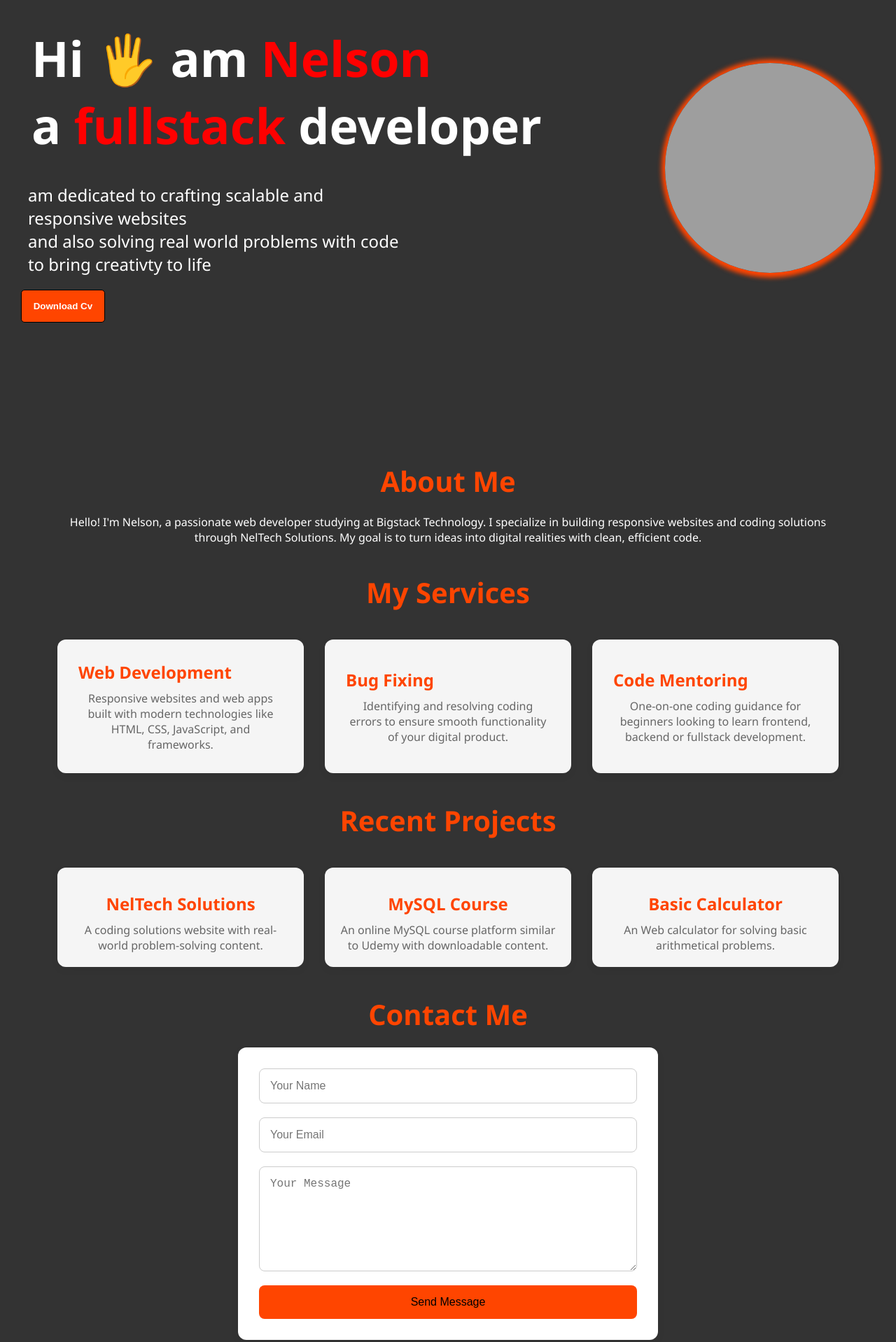
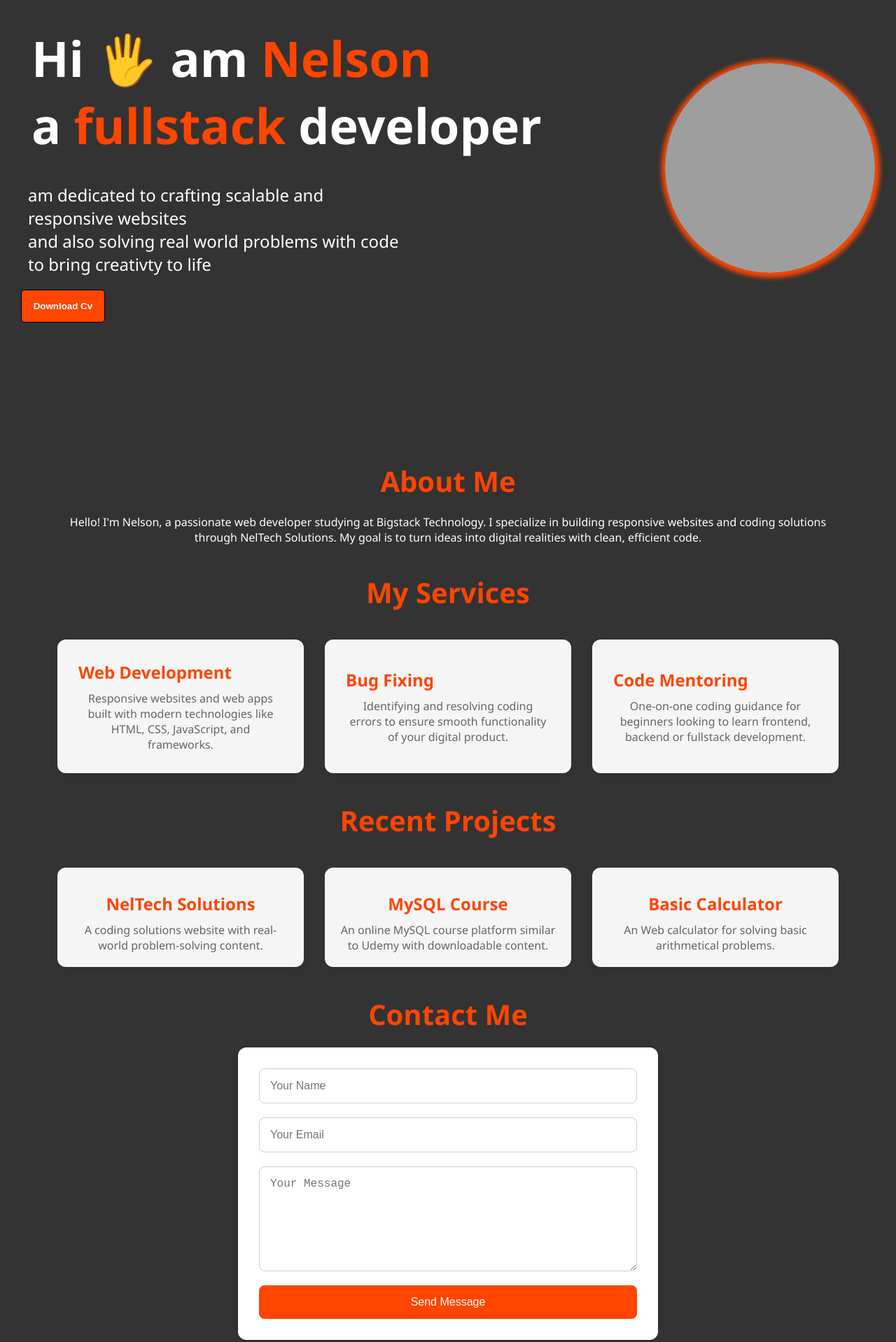
Before and after one commit to Nelson-bassey/my-portfolio, a plain HTML site: page index.html in a window 1280 px wide. Shown: the part 160-2078 px from the top of the page at 70% size. Drawn offline with Linux system fonts and the light colour scheme; grey boxes are pictures that could not be loaded.

Commit message:
just worked on my portfolio

```diff
--- a/index.html
+++ b/index.html
@@ -39,7 +39,7 @@
     </div>
     <!-- the image div  -->
     <div id="images">
-      <img src="images/My ChatGPT image.png" alt="Nelson Bassey">
+      <img src="/My ChatGPT image.png" alt="Nelson Bassey">
     </div>
   </section>
   <!-- this section is for the about me section that holds the information about me  -->
@@ -66,11 +66,6 @@
         <h3>Code Mentoring</h3>
         <p>One-on-one coding guidance for beginners looking to learn frontend, backend or fullstack development.</p>
       </div>
-      <!-- <div class="service-item">
-        <h3></h3>
-        <p>A a udemy certified mobile graphic designer. i work with tools like pixellab, picsart, lightroom, canva etc. to expose your products to the world. </p>
-      </div>
-    </div> -->
   </div>
 </section>
 <!--  this section is for the portfolio where i can showcase my previous works -->
@@ -103,9 +98,9 @@
     <h2>Contact Me</h2>
     <form action="submit_form.php" method="POST">
       <input type="text" name="name" placeholder="Your Name" required spellcheck="true">
-      <input type="email" name="email" placeholder="Your Email" required>
+      <input type="email" name="email" placeholder="Your Email" required spellcheck="true">
       <textarea name="message" placeholder="Your Message" required></textarea>
-      <button type="submit">Send Message</button>
+      <button type="submit" class="submit-btn"><a href="mailto:nbassey148@gmail.com" spellcheck="true">Send Message</a></button>
     </form>
   </div>
 </section>
--- a/style.css
+++ b/style.css
@@ -178,7 +178,7 @@ section{
   color: white;
 }
 span{
-  color: red;
+  color: var(--primary-color);
 }
 /* the button below the text in homepage owns this style */
 .btn{
@@ -438,6 +438,11 @@ p{
   padding: 5px;
  }
 }
+/* this is the code thatv removes the text  decoration from the submit button*/
+.submit-btn a{
+  text-decoration: none;
+  color: white;
+}
 
 /* home page of my portfolio queries ends here  */
 footer{
```
Also changed, not shown: images/image (1).jpg (deleted), 2 other files.
